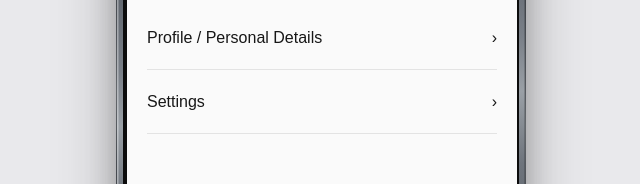
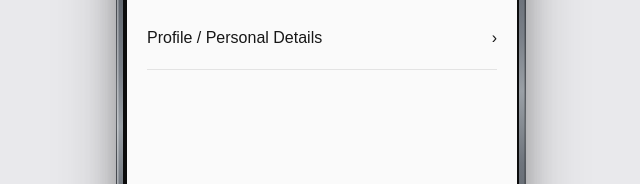
Before and after one commit to yecays-ai/veil, a Next.js app: page /profile in a window 1280 px wide. Shown: the part 330-514 px from the top of the page, without its empty margins (319-959 px from the left). Built offline with nearby package versions, Linux system fonts and the light colour scheme.

Commit message:
fix: remove Settings shortcut from Profile

```diff
--- a/components/profile-pages.tsx
+++ b/components/profile-pages.tsx
@@ -37,7 +37,6 @@ export function ProfileHub() {
       </Link>
       <nav className="social-list" aria-label="Profile">
         <Link className="social-row" href="/profile/details">Profile / Personal Details <span aria-hidden="true">›</span></Link>
-        <Link className="social-row" href="/settings">Settings <span aria-hidden="true">›</span></Link>
       </nav>
     </>}
   </div>;
```
Also changed, not shown: 1 other file (tests, documents, lock files or other folders).
